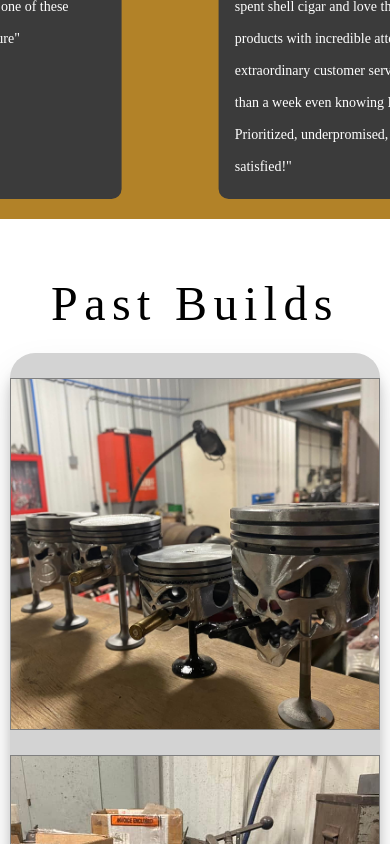
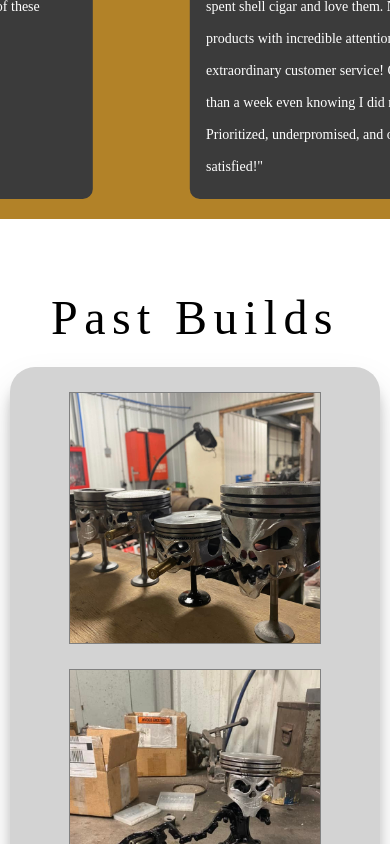
Before and after one commit to GarinMcCullick/DobbsCustoms, a React (Create React App) app in the folder dobbs-customs/: page / in a window 390 px wide. Shown: the part 1156-2000 px from the top of the page. Built offline with nearby package versions, Linux system fonts and the light colour scheme.

Commit message:
responsiveness

```diff
--- a/dobbs-customs/src/App.css
+++ b/dobbs-customs/src/App.css
@@ -49,5 +49,6 @@ blockquote, q {
 .App-header {
   background-color: white;
   min-height: 100vh;
+  min-width:100vw;
   color: black;
 }
--- a/dobbs-customs/src/Components/Gallery.js
+++ b/dobbs-customs/src/Components/Gallery.js
@@ -10,7 +10,7 @@ const H1 = styled.h1`
 
 const Container = styled.div`
   width: 100%;
-  height: 900px;
+  height: auto;
   display: flex;
   flex-flow: column nowrap;
   justify-content: center;
@@ -29,15 +29,54 @@ const InnerContainer = styled.div`
   border-radius: 25px;
   z-index: 1;
   box-shadow: 0 19px 38px rgba(0, 0, 0, 0.1), 0 15px 12px rgba(0, 0, 0, 0.2);
+  padding-bottom: 1rem;
 `;
 
 const ImgContainers = styled.div`
+  @media only screen and (min-width: 1200px) {
     width: 400px;
     height: 350px;
     border: 1px solid grey;
     background-color: white;
     margin-top: 25px;
     z-index: 2;
+  }
+
+  @media only screen and (min-width: 992px) and (max-width: 1199px) {
+    width: 300px;
+    height: 325px;
+    border: 1px solid grey;
+    background-color: white;
+    margin-top: 25px;
+    z-index: 2;
+  }
+
+  @media only screen and (min-width: 768px) and (max-width: 991px) {
+    width: 300px;
+    height: 300px;
+    border: 1px solid grey;
+    background-color: white;
+    margin-top: 25px;
+    z-index: 2;
+  }
+
+  @media only screen and (min-width: 600px) and (max-width: 767px) {
+    width: 250px;
+    height: 250px;
+    border: 1px solid grey;
+    background-color: white;
+    margin-top: 25px;
+    z-index: 2;
+  }
+
+  @media only screen and (max-width: 600px) {
+    width: 250px;
+    height: 250px;
+    border: 1px solid grey;
+    background-color: white;
+    margin-top: 25px;
+    z-index: 2;
+  }
 `;
 
 const Img = styled.img`
```
Lines whose indentation alone changed are shown as unchanged.
